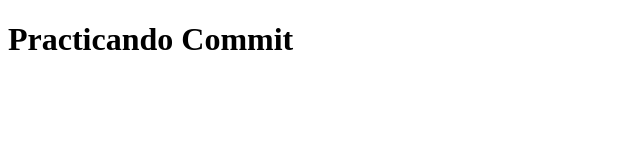
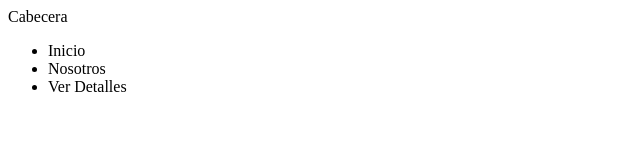
Before and after one commit to asis1986/practica, a plain HTML site: page index.html in a window 1280 px wide. Shown: the whole page, without its empty margins (0-640 px from the left). Drawn offline with Linux system fonts and the light colour scheme.

```diff
--- a/index.html
+++ b/index.html
@@ -7,6 +7,14 @@
   <title>Practica</title>
 </head>
 <body>
-  <h1>Practicando Commit</h1>
+  <header>Cabecera</header>
+  <nav>
+    <ul>
+      <li>Inicio</li>
+      <li>Nosotros</li>
+      <li>Ver Detalles</li>
+
+    </ul>
+  </nav>
 </body>
 </html>
```
